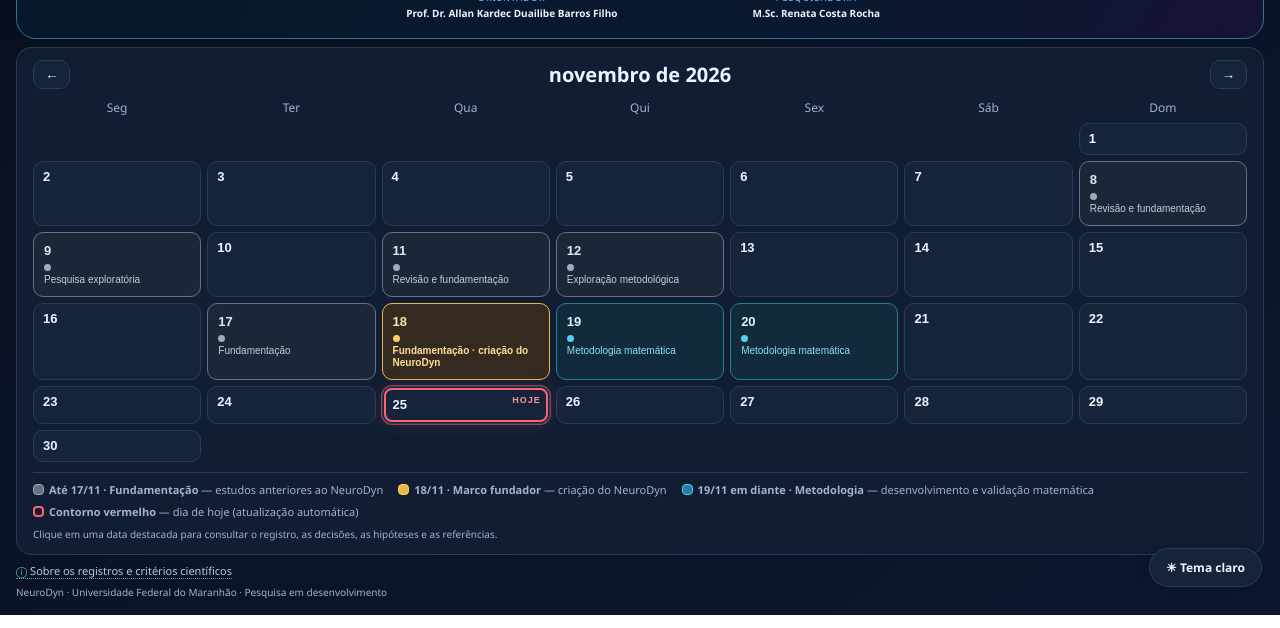
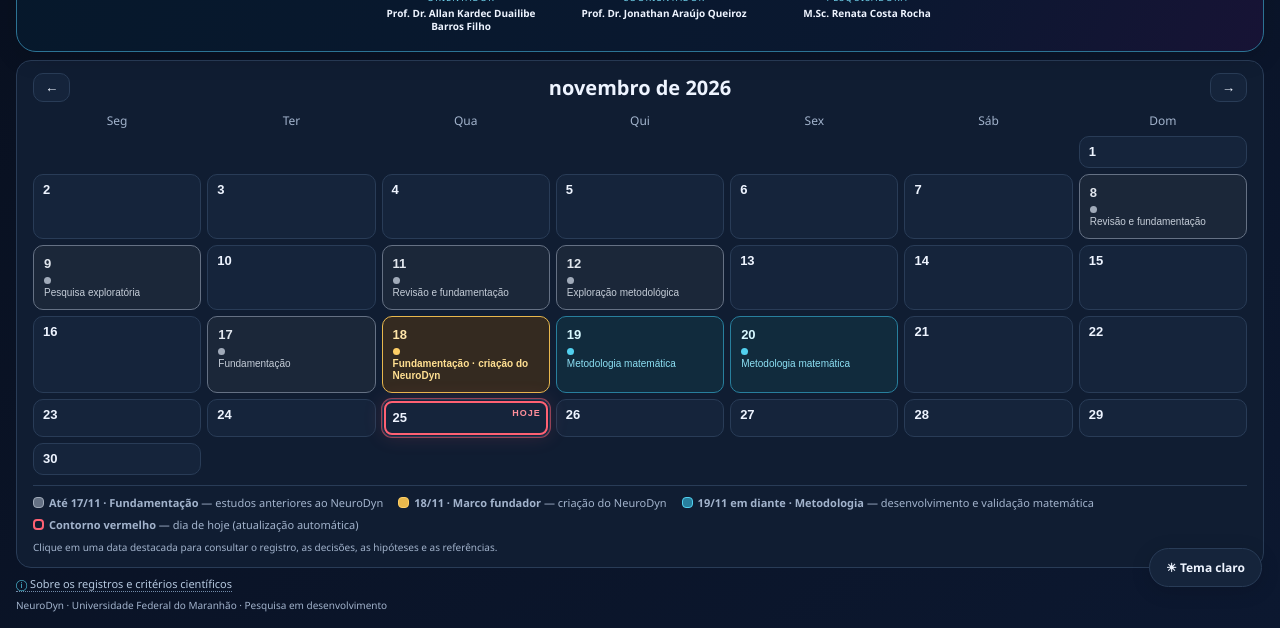
Before and after one commit to ahcorataner/NeuroDyn-Cronograma, a plain HTML site: page diario/index.html in a window 1280 px wide. Shown: the part 197-825 px from the top of the page. Drawn offline with Linux system fonts and the light colour scheme.

Commit message:
Inclui coorientador Prof. Dr. Jonathan Araújo Queiroz

```diff
--- a/diario/index.html
+++ b/diario/index.html
@@ -97,7 +97,7 @@ main{max-width:1480px}.unified-header{position:relative;top:auto;z-index:1}.cale
 </style></head><body><button class="theme-toggle" id="themeToggle" type="button" aria-label="Alternar tema claro e escuro">☀ Tema claro</button><main>
 <header class="unified-header" aria-label="Identidade institucional e científica NeuroDyn">
 <div class="unified-ufma"><img src="../assets/ufma.png" alt="Brasão da UFMA"><div class="unified-ufma-copy"><h2>UNIVERSIDADE FEDERAL DO MARANHÃO</h2><p>Programa de Pós-Graduação em Engenharia Elétrica</p><p>Doutorado em Engenharia Elétrica</p><p>Automação e Controle · Processamento da Informação Biológica</p></div></div>
-<div class="unified-center"><div class="unified-eyebrow">PROJETO DE PESQUISA · DOUTORADO</div><img class="unified-logo" src="../assets/neurodyn.png" alt="NeuroDyn"><h1 class="unified-hidden">NeuroDyn</h1><p class="unified-thesis">Identificação de Assinaturas Neurofisiológicas Transdiagnósticas por Meio de Estatísticas de Ordem Superior e Modelagem Dinâmica de Sinais EEG Pediátricos</p><div class="unified-people"><div><span>ORIENTADOR</span><strong>Prof. Dr. Allan Kardec Duailibe Barros Filho</strong></div><div><span>PESQUISADORA</span><strong>M.Sc. Renata Costa Rocha</strong></div></div></div>
+<div class="unified-center"><div class="unified-eyebrow">PROJETO DE PESQUISA · DOUTORADO</div><img class="unified-logo" src="../assets/neurodyn.png" alt="NeuroDyn"><h1 class="unified-hidden">NeuroDyn</h1><p class="unified-thesis">Identificação de Assinaturas Neurofisiológicas Transdiagnósticas por Meio de Estatísticas de Ordem Superior e Modelagem Dinâmica de Sinais EEG Pediátricos</p><div class="unified-people"><div><span>ORIENTADOR</span><strong>Prof. Dr. Allan Kardec Duailibe Barros Filho</strong></div><div><span>COORIENTADOR</span><strong>Prof. Dr. Jonathan Araújo Queiroz</strong></div><div><span>PESQUISADORA</span><strong>M.Sc. Renata Costa Rocha</strong></div></div></div>
 <div class="unified-module"><div class="unified-module-title">▤ DIÁRIO CIENTÍFICO</div><p>Registros, atividades e avanços do desenvolvimento da pesquisa.</p><a href="../" class="unified-nav">← Voltar ao Gantt</a><div class="today-status" aria-live="polite"><span class="live-dot" aria-hidden="true"></span><span>Hoje é dia <strong id="todayDate">—</strong></span></div></div>
 </header>
 <section class="panel"><div class="toolbar"><button class="button" id="prev" aria-label="Mês anterior">←</button><h2 id="month"></h2><button class="button" id="next" aria-label="Próximo mês">→</button></div>
```
